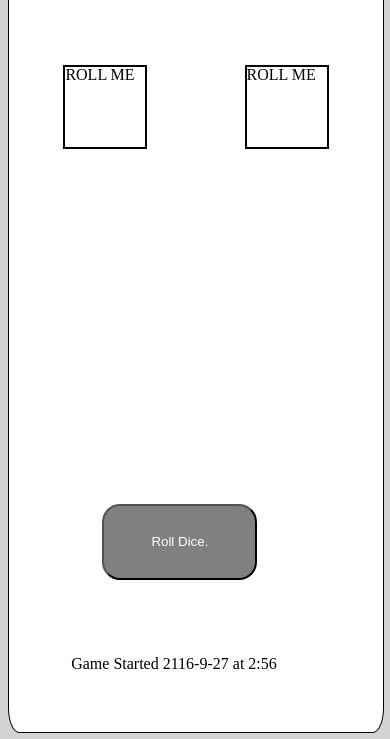
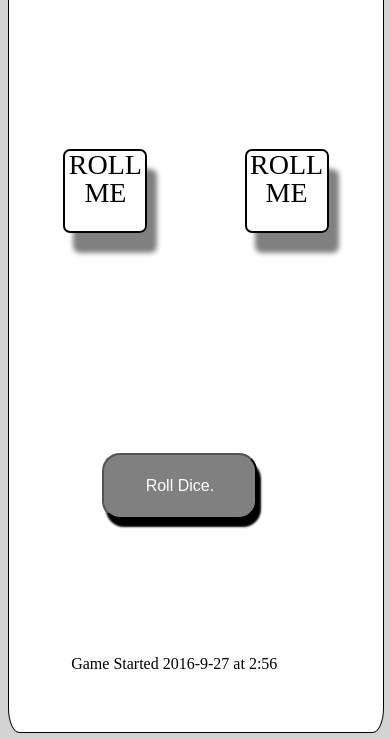
Before and after one commit to mbp469/DiceGame, a plain HTML site: page index.html in a window 390 px wide. Shown: the part 105-844 px from the top of the page. Drawn offline with Linux system fonts and the light colour scheme.

Commit message:
Mobile version finished.

```diff
--- a/scripts/main.js
+++ b/scripts/main.js
@@ -30,6 +30,8 @@ var game = {
       this.regions.gameStart.innerHTML = this.values.dateMessage;
       this.values.round.firstRoll = "ROLL ME";
       this.values.round.secondRoll = "ROLL ME";
+      this.regions.firstDi.innerHTML = "ROLL ME";
+      this.regions.secondDi.innerHTML = "ROLL ME";
       this.values.gameRounds = [];
       this.regions.noticeArea = "Roll Dice to Play.";
       this.regions.rollBtn.innerHTML = "Roll Dice.";
@@ -41,11 +43,24 @@ var game = {
         return date;
     },
     parseTimeString: function(date) {
-        var year = "2" + date.getYear();
+        var year = "" + date.getYear();
+        year = "20" + year.slice(1);
         var day = date.getDate();
+        if (day.length === 1){
+          day = "0" + day;
+        };
         var month = date.getMonth() + 1;
+        if (month.length === 1) {
+          month = "0" + day;
+        }
         var hour = date.getHours();
+        if (hour.length === 1) {
+          hour = "0" + hour;
+        }
         var minutes = date.getMinutes();
+        if (minutes.length === 1) {
+          minutes = "0" + minutes;
+        }
         return ("Game Started " + year + '-' + month + '-' + day + ' at ' + hour + ':' + minutes);
 
     },
--- a/styles/main.scss
+++ b/styles/main.scss
@@ -34,10 +34,14 @@
 
     .di {
       position: absolute;
+      text-align: center;
       border: 2px solid black;
       height: 80px;
       width: 80px;
-      top: 19vh;
+      top: 29vh;
+      box-shadow: 10px 20px 5px gray;
+      border-radius: 7px;
+      font-size: 1.75em;
     }
     #di-1 {
       left: 14vw;
@@ -46,14 +50,22 @@
       right: 14vw;
     }
     #roll {
+      font-size: 1em;
       position: absolute;
       border-radius: 18px;
       background: gray;
       color: white;
-      height: 76px;
+      height: 66px;
       width: 155px;
-      top: 71vh;
+      top: 65vh;
       left: 24vw;
+      box-shadow: 4px 8px 2px black;
+      text-align: center;
+      &:active {
+        transform: translate(20px 20px);
+        box-shadow: none;
+      }
+
 
     }
     #start-time {
```
Also changed, not shown: styles/main.css, 1 other file.
